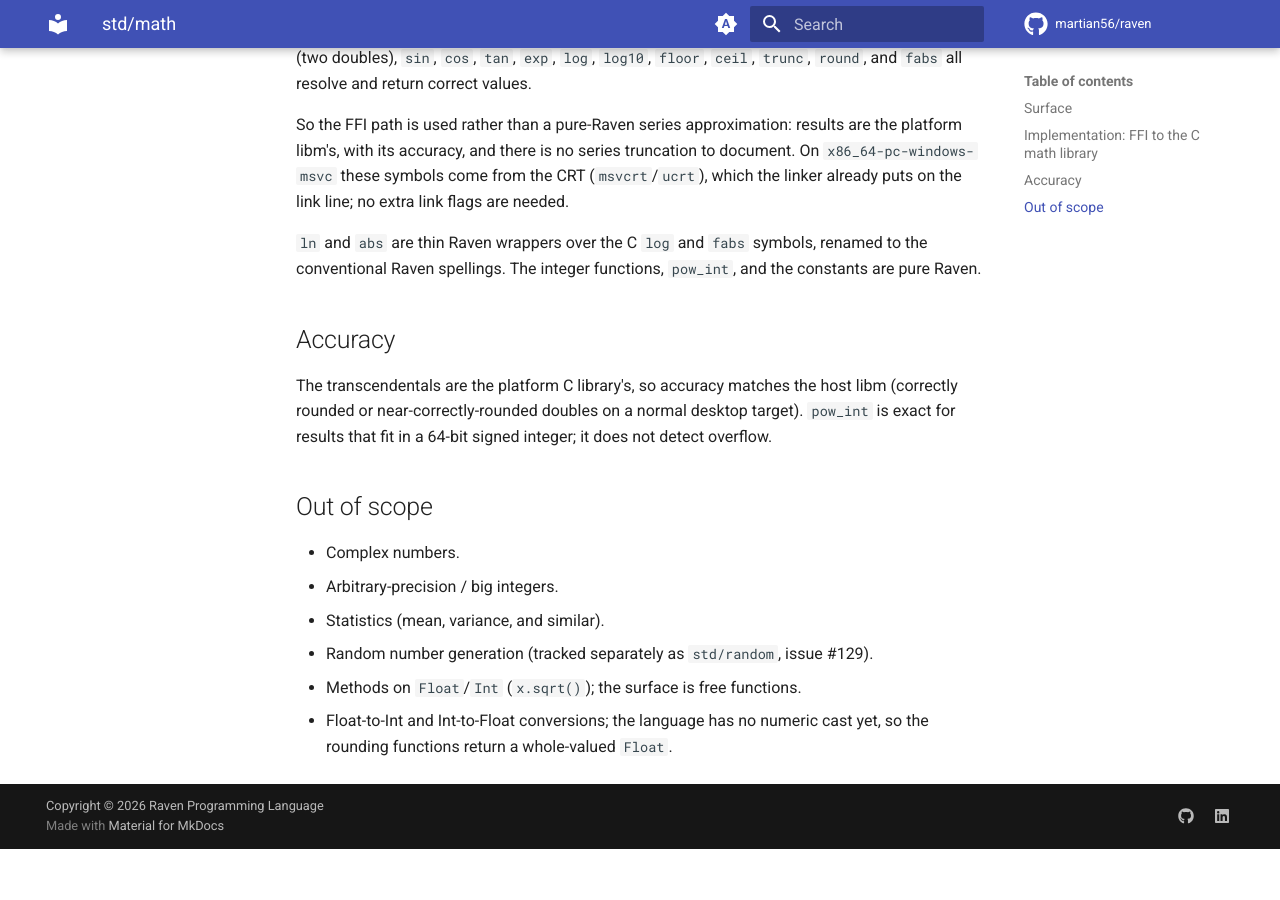
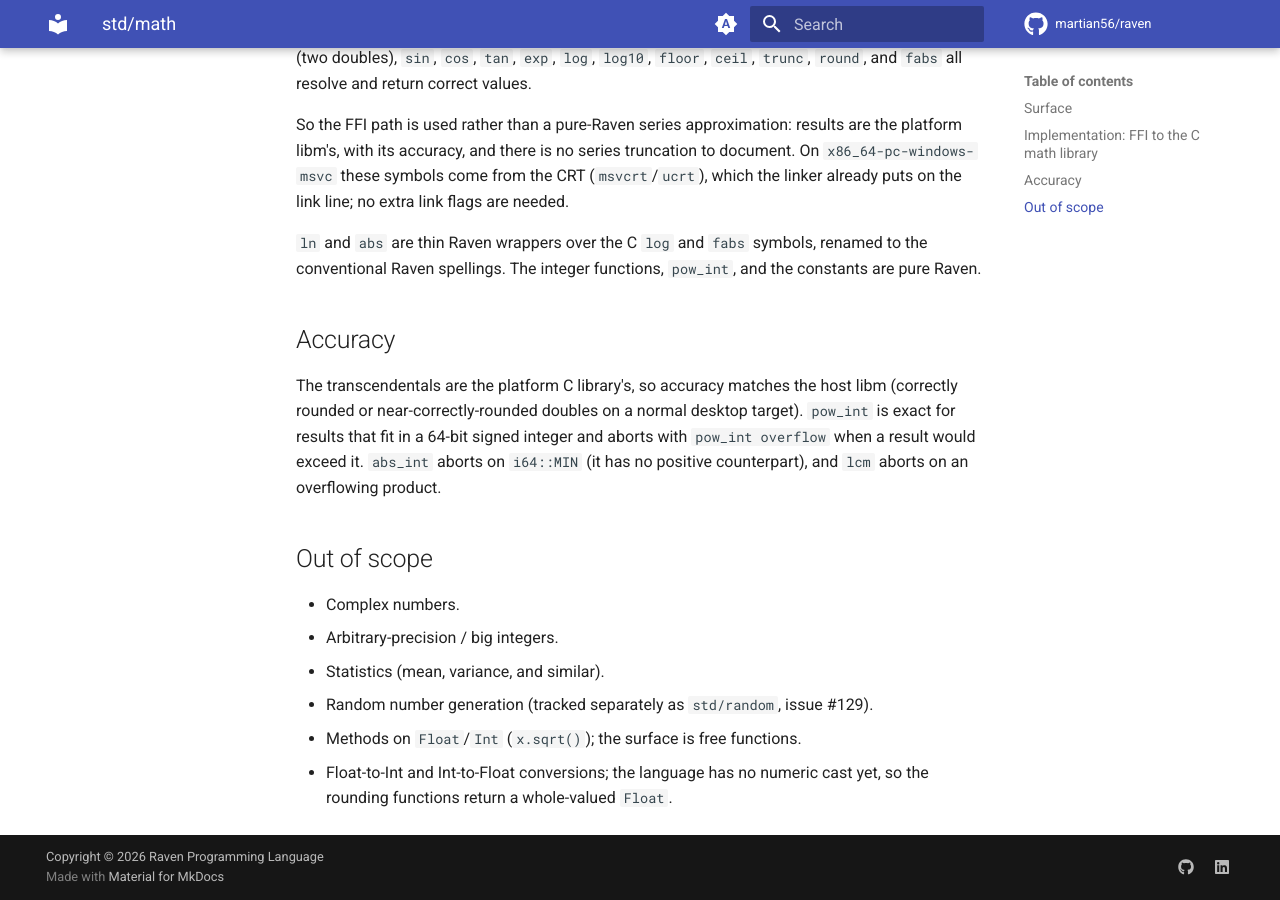
Before and after one commit to martian56/raven, an MkDocs documentation site: the page built from docs/v2/specs/std-math.md, in a window 1280 px wide and 900 px high, scrolled down 2270 px. Built offline with MkDocs 1.6.1 and Material for MkDocs 9.7.7, drawn with Linux system fonts in a browser that asks for light colours; comment, search, counter and statistics services are not loaded; before the commit the page ends 3119 px from its top, so only the background shows below that.

Commit message:
docs: pow_int detects overflow
The math guide and spec said pow_int does not detect overflow, describing
behavior from before that was fixed. pow_int now aborts with pow_int
overflow, abs_int aborts on i64::MIN, and lcm aborts on an overflowing
product. Update both documents to match.

Fixes #633

```diff
--- a/Cargo.toml
+++ b/Cargo.toml
@@ -2,7 +2,7 @@
 members = [".", "raven-runtime"]
 
 [workspace.package]
-version = "2.18.131"
+version = "2.18.133"
 edition = "2021"
 authors = ["martian56"]
 license = "MIT"
--- a/docs/v2/specs/std-math.md
+++ b/docs/v2/specs/std-math.md
@@ -93,7 +93,9 @@ renamed to the conventional Raven spellings. The integer functions,
 The transcendentals are the platform C library's, so accuracy matches the
 host libm (correctly rounded or near-correctly-rounded doubles on a normal
 desktop target). `pow_int` is exact for results that fit in a 64-bit signed
-integer; it does not detect overflow.
+integer and aborts with `pow_int overflow` when a result would exceed it.
+`abs_int` aborts on `i64::MIN` (it has no positive counterpart), and `lcm`
+aborts on an overflowing product.
 
 ## Out of scope
 
```
Also changed, not shown: CHANGELOG.md (+6 -0 lines), docs/v2/guide/stdlib/math.md (+2 -1 lines), 1 other file.
